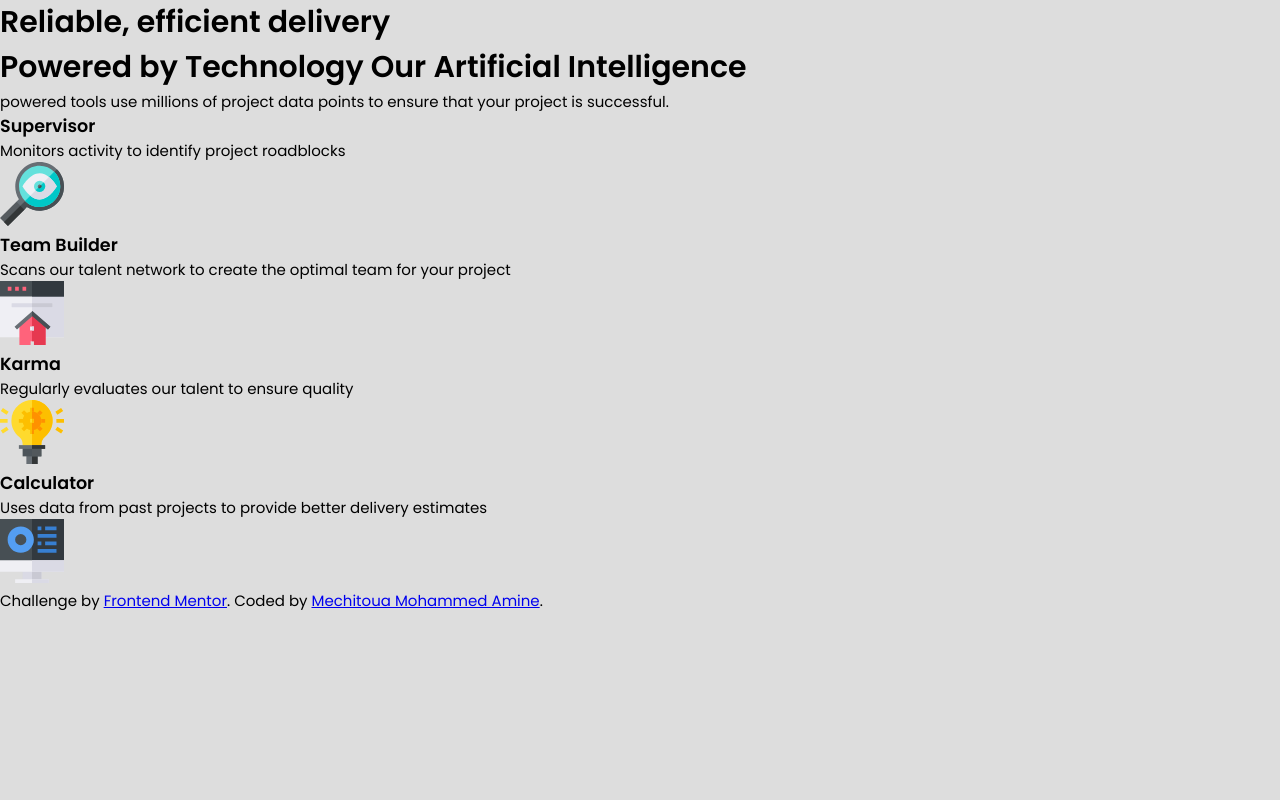
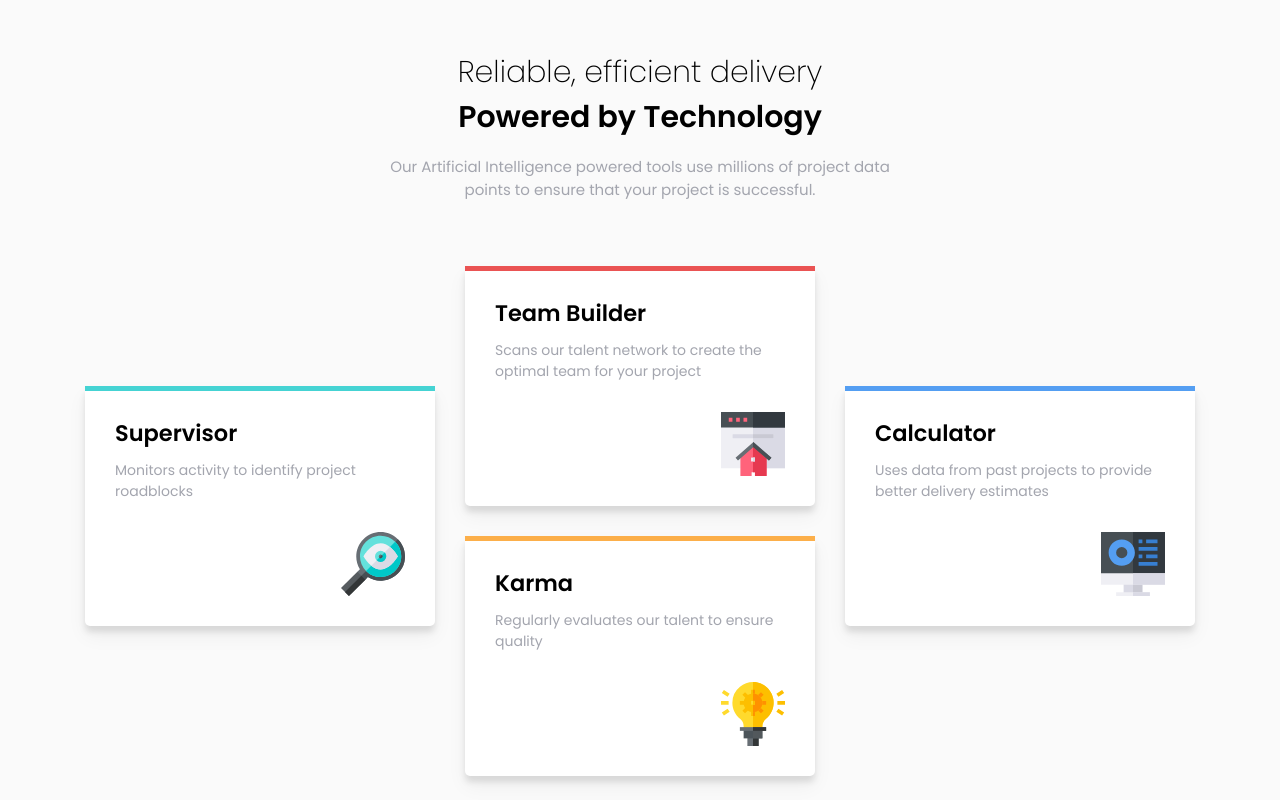
Before and after one commit to mehmet-emin-git/fem-cards-layout, a website built with Parcel: page index.html in a window 1280 px wide. Built offline with nearby package versions, Linux system fonts and the light colour scheme.

Commit message:
styling the boxes

```diff
--- a/index.html
+++ b/index.html
@@ -17,49 +17,52 @@
   </head>
   <body>
     <header>
-      <h1>Reliable, efficient delivery</h1>
-      <h1>Powered by Technology Our Artificial Intelligence</h1>
+      <h1>
+        Reliable, efficient delivery
+        <span class="bold">Powered by Technology</span>
+      </h1>
+
       <p>
-        powered tools use millions of project data points to ensure that your
-        project is successful.
+        Our Artificial Intelligence powered tools use millions of project data
+        points to ensure that your project is successful.
       </p>
     </header>
 
     <div class="container">
-      <div class="box">
-        <h3>Supervisor</h3>
+      <div class="box box-1 pushed">
+        <h2>Supervisor</h2>
         <p>Monitors activity to identify project roadblocks</p>
         <img src="images/icon-supervisor.svg" alt="" />
       </div>
 
-      <div class="box">
-        <h3>Team Builder</h3>
+      <div class="box box-2">
+        <h2>Team Builder</h2>
         <p>
           Scans our talent network to create the optimal team for your project
         </p>
         <img src="images/icon-team-builder.svg" alt="" />
       </div>
 
-      <div class="box">
-        <h3>Karma</h3>
+      <div class="box box-3 pushed">
+        <h2>Calculator</h2>
+        <p>Uses data from past projects to provide better delivery estimates</p>
+        <img src="images/icon-calculator.svg" alt="" />
+      </div>
+
+      <div class="box box-4">
+        <h2>Karma</h2>
         <p>Regularly evaluates our talent to ensure quality</p>
         <img src="images/icon-karma.svg" alt="" />
       </div>
-
-      <div class="box">
-        <h3>Calculator</h3>
-        <p>Uses data from past projects to provide better delivery estimates</p>
-        <img src="images/icon-calculator.svg" alt="" />
-      </div>
     </div>
 
-    <footer>
-      <p class="attribution">
+    <!-- <footer>
+      <p>
         Challenge by
         <a href="https://www.frontendmentor.io?ref=challenge" target="_blank"
           >Frontend Mentor</a
         >. Coded by <a href="#">Mechitoua Mohammed Amine</a>.
       </p>
-    </footer>
+    </footer> -->
   </body>
 </html>
--- a/style.scss
+++ b/style.scss
@@ -2,14 +2,6 @@
 
 * {
   box-sizing: border-box;
-  padding: 0;
-  margin: 0;
-}
-
-body {
-  font-size: 15px;
-  background: #ddd;
-  font-family: "Poppins", sans-serif;
 }
 
 // Primary colors
@@ -23,4 +15,96 @@ $dark-blue: hsl(234, 12%, 34%);
 $grayish-blue: hsl(229, 6%, 66%);
 $light-gray: hsl(0, 0%, 98%);
 
+body {
+  font-size: 15px;
+  font-family: "Poppins", sans-serif;
+  background: $light-gray;
+}
+
+p {
+  color: $grayish-blue;
+}
+
 // content styling
+header {
+  max-width: 500px;
+  text-align: center;
+  margin: 50px auto;
+
+  h1 {
+    font-weight: 200;
+    margin: 0;
+
+    .bold {
+      font-weight: 600;
+    }
+  }
+}
+
+// boxes
+.container {
+  display: flex;
+  flex-wrap: wrap;
+  justify-content: center;
+  margin: 0 auto;
+  max-width: 1140px;
+
+  .box {
+    background-color: white;
+    padding: 30px;
+    width: 350px;
+    margin: 15px;
+    box-shadow: 0 10px 20px rgba(0, 0, 0, 0.05), 0 6px 6px rgba(0, 0, 0, 0.1);
+    border-radius: 5px;
+    transition: 0.2s ease-in all;
+    position: relative;
+    &:hover {
+      box-shadow: 0 10px 20px rgba(0, 0, 0, 0.19), 0 6px 6px rgba(0, 0, 0, 0.2);
+    }
+
+    h2 {
+      margin: 0;
+    }
+
+    p {
+      font-size: 14px;
+      margin: 10px 0 30px;
+    }
+
+    img {
+      display: block;
+      margin-left: auto;
+    }
+
+    &::after {
+      content: "";
+      height: 5px;
+      width: 100%;
+      position: absolute;
+      overflow: hidden;
+      top: 0;
+      left: 0;
+    }
+  }
+  .box-1::after {
+    background: $cyan;
+  }
+  .box-2::after {
+    background: $red;
+  }
+  .box-3::after {
+    background: $blue;
+  }
+  .box-4::after {
+    background: $orange;
+  }
+
+  .pushed {
+    transform: translateY(50%);
+  }
+}
+
+// footer
+footer {
+  text-align: center;
+}
```
Also changed, not shown: dist/index.html, 3 other files.
